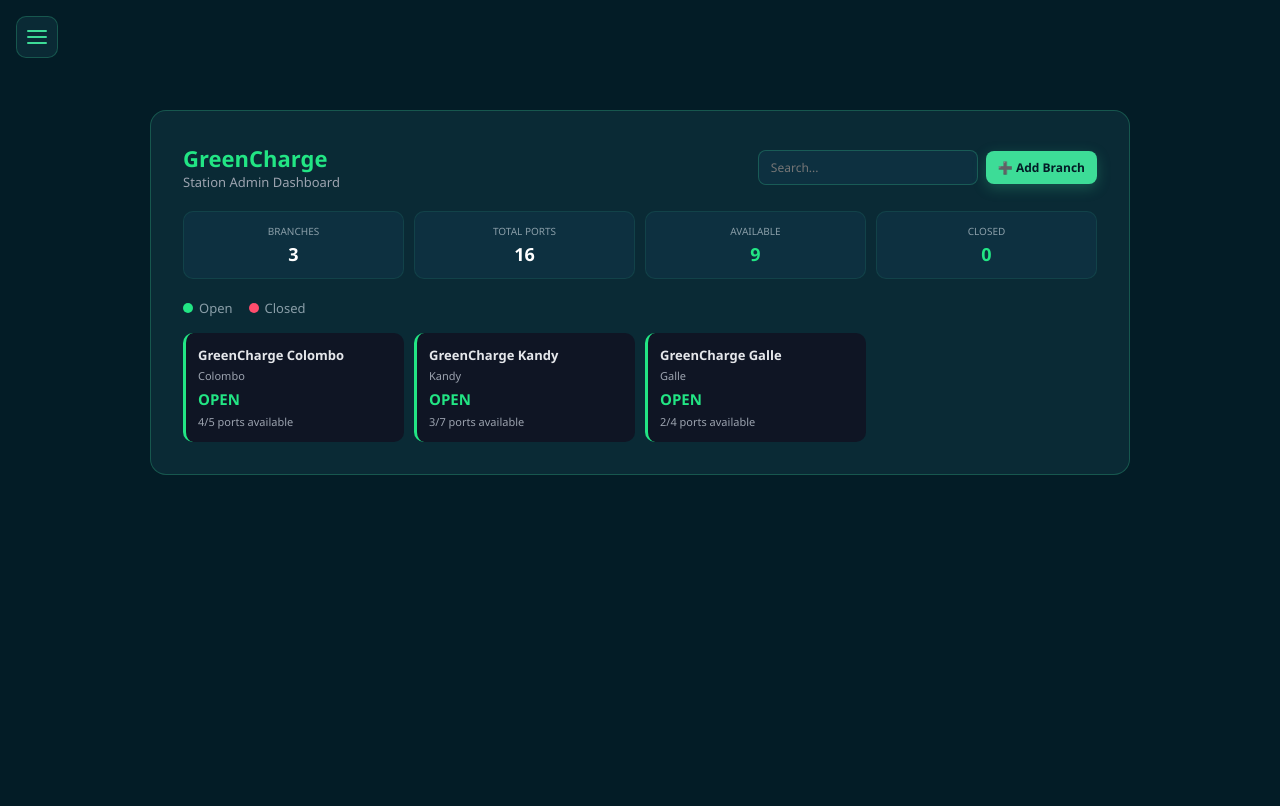
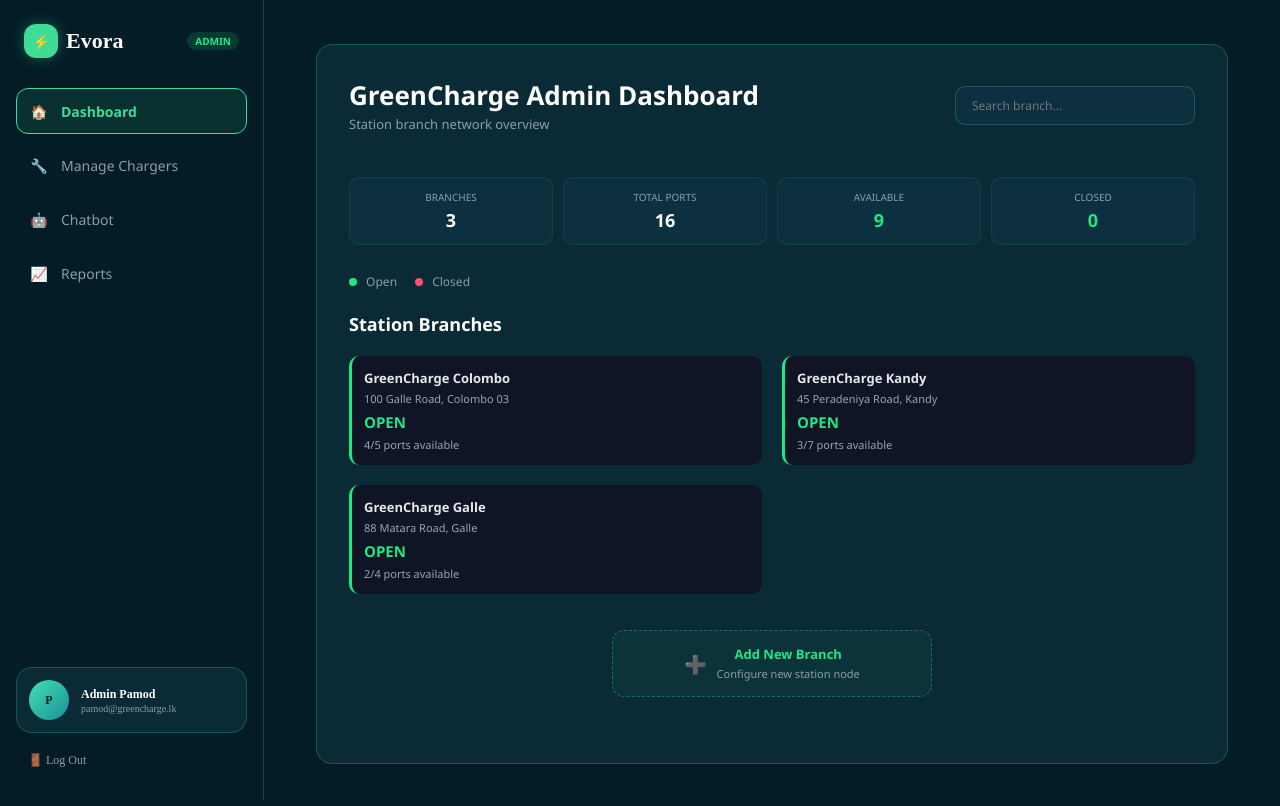
Before and after one commit to ChanukiSemini/EVORA, a React (Vite) app in the folder evora-frontend/: page /admin in a window 1280 px wide. Shown: the top 806 px of the page. Built offline with nearby package versions, Linux system fonts and the light colour scheme; a web font is replaced by a local one.

Commit message:
Add more admin changes

```diff
--- /dev/null
+++ b/evora-frontend/src/components/admin/AdminSidebar.jsx
@@ -0,0 +1,79 @@
+import { NavLink, useLocation, useNavigate } from 'react-router-dom'
+
+function AdminSidebar() {
+  const navigate = useNavigate()
+  const location = useLocation()
+
+  const isDashboardActive =
+    location.pathname === '/admin' || location.pathname.startsWith('/admin/charger')
+  const isManageActive =
+    location.pathname.startsWith('/admin/manage-infrastructure') ||
+    location.pathname.startsWith('/admin/register-hardware')
+
+  function handleLogout() {
+    alert('Logged out (this is a placeholder — no real auth is connected yet).')
+  }
+
+  const getLinkClass = (isActive) =>
+    `sidebar-nav-item ${isActive ? 'active' : ''}`
+
+  return (
+    <aside className="admin-sidebar-desktop">
+      <div className="sidebar-logo" onClick={() => navigate('/admin')} role="button" tabIndex={0}>
+        <span className="sidebar-logo-icon">⚡</span>
+        <span className="sidebar-logo-text">Evora</span>
+        <span className="admin-badge">ADMIN</span>
+      </div>
+
+      <nav className="sidebar-nav">
+        <NavLink
+          to="/admin"
+          end
+          className={() => getLinkClass(isDashboardActive)}
+        >
+          <span className="sidebar-nav-icon">🏠</span>
+          <span>Dashboard</span>
+        </NavLink>
+
+        <NavLink
+          to="/admin/manage-infrastructure"
+          className={() => getLinkClass(isManageActive)}
+        >
+          <span className="sidebar-nav-icon">🔧</span>
+          <span>Manage Chargers</span>
+        </NavLink>
+
+        <NavLink
+          to="/admin/chatbot"
+          className={({ isActive }) => getLinkClass(isActive)}
+        >
+          <span className="sidebar-nav-icon">🤖</span>
+          <span>Chatbot</span>
+        </NavLink>
+
+        <NavLink
+          to="/admin/reports"
+          className={({ isActive }) => getLinkClass(isActive)}
+        >
+          <span className="sidebar-nav-icon">📈</span>
+          <span>Reports</span>
+        </NavLink>
+      </nav>
+
+      <div className="sidebar-bottom">
+        <div className="sidebar-user-card">
+          <div className="sidebar-user-avatar">P</div>
+          <div className="sidebar-user-info">
+            <span className="sidebar-user-name">Admin Pamod</span>
+            <span className="sidebar-user-email">pamod@greencharge.lk</span>
+          </div>
+        </div>
+        <button className="sidebar-logout-btn" onClick={handleLogout}>
+          🚪 Log Out
+        </button>
+      </div>
+    </aside>
+  )
+}
+
+export default AdminSidebar
--- a/evora-frontend/src/components/admin/BranchModal.jsx
+++ b/evora-frontend/src/components/admin/BranchModal.jsx
@@ -9,7 +9,29 @@ function BranchModal({ onClose, branchToEdit = null }) {
   const [openHours, setOpenHours] = useState(branchToEdit ? branchToEdit.openHours || '24/7' : '24/7')
   const [address, setAddress] = useState(branchToEdit ? branchToEdit.address || '' : '')
   const [phone, setPhone] = useState(branchToEdit ? branchToEdit.phone || '' : '')
+
+  // State for chargers when creating a new branch
+  const [chargers, setChargers] = useState([
+    { id: 1, type: 'CCS2', power: '50', portCount: '2' },
+  ])
+  const [submittedCount, setSubmittedCount] = useState(0)
   const [submitted, setSubmitted] = useState(false)
+
+  function handleChargerChange(id, field, value) {
+    setChargers((prev) =>
+      prev.map((c) => (c.id === id ? { ...c, [field]: value } : c))
+    )
+  }
+
+  function handleAddCharger() {
+    const newId = chargers.length > 0 ? Math.max(...chargers.map((c) => c.id)) + 1 : 1
+    setChargers((prev) => [...prev, { id: newId, type: 'CCS2', power: '50', portCount: '2' }])
+  }
+
+  function handleRemoveCharger(id) {
+    if (chargers.length === 1) return
+    setChargers((prev) => prev.filter((c) => c.id !== id))
+  }
 
   function handleSubmit(e) {
     e.preventDefault()
@@ -23,21 +45,28 @@ function BranchModal({ onClose, branchToEdit = null }) {
         address: address.trim(),
         phone: phone.trim(),
       })
+      setSubmittedCount(0)
     } else {
+      const validChargers = chargers.filter(c => c.type && c.power && c.portCount)
+
       addBranch({
         name: name.trim(),
         openHours: openHours.trim(),
         address: address.trim(),
         phone: phone.trim(),
+        chargers: validChargers,
       })
+      setSubmittedCount(validChargers.length)
     }
 
     setSubmitted(true)
   }
 
+  const isWide = !isEditing
+
   return (
     <div className="modal-backdrop" onClick={onClose}>
-      <div className="modal-box" onClick={(e) => e.stopPropagation()}>
+      <div className={`modal-box ${isWide ? 'modal-box-wide' : ''}`} onClick={(e) => e.stopPropagation()}>
         {!submitted ? (
           <>
             <div className="modal-icon" style={{ backgroundColor: 'rgba(61, 220, 151, 0.15)', color: '#22e584' }}>
@@ -49,7 +78,7 @@ function BranchModal({ onClose, branchToEdit = null }) {
             <p className="modal-text" style={{ marginBottom: '16px' }}>
               {isEditing
                 ? 'Update operating details and location info for this branch.'
-                : 'Enter the branch details below to create a new station location.'}
+                : 'Enter branch info and add chargers for this location.'}
             </p>
 
             <form onSubmit={handleSubmit}>
@@ -88,12 +117,73 @@ function BranchModal({ onClose, branchToEdit = null }) {
               <label className="form-label">CONTACT PHONE</label>
               <input
                 className="search-input"
-                style={{ marginTop: '4px', marginBottom: '20px' }}
+                style={{ marginTop: '4px', marginBottom: '16px' }}
                 type="text"
                 placeholder="e.g. +94 31 222 3344"
                 value={phone}
                 onChange={(e) => setPhone(e.target.value)}
               />
+
+              {!isEditing && (
+                <div style={{ marginTop: '8px', marginBottom: '16px' }}>
+                  <label className="form-label" style={{ marginBottom: '8px', display: 'block' }}>
+                    CHARGERS
+                  </label>
+
+                  <div style={{ display: 'flex', flexDirection: 'column', gap: '10px' }}>
+                    {chargers.map((charger, index) => (
+                      <div key={charger.id} className="connector-form-row">
+                        <div className="connector-form-header">
+                          <span style={{ fontWeight: 'bold', color: '#22e584' }}>Charger {index + 1}</span>
+                          {chargers.length > 1 && (
+                            <button
+                              type="button"
+                              className="remove-connector-btn"
+                              onClick={() => handleRemoveCharger(charger.id)}
+                            >
+                              ✕ Remove
+                            </button>
+                          )}
+                        </div>
+
+                        <select
+                          className="search-input"
+                          value={charger.type}
+                          onChange={(e) => handleChargerChange(charger.id, 'type', e.target.value)}
+                        >
+                          <option value="">Select Connector Type</option>
+                          <option value="CCS2">CCS2</option>
+                          <option value="CHAdeMO">CHAdeMO</option>
+                          <option value="Type2">Type 2</option>
+                          <option value="Tesla NACS">Tesla NACS</option>
+                        </select>
+
+                        <div className="connector-form-grid">
+                          <input
+                            className="search-input"
+                            type="number"
+                            placeholder="Power (kW)"
+                            value={charger.power}
+                            onChange={(e) => handleChargerChange(charger.id, 'power', e.target.value)}
+                          />
+                          <input
+                            className="search-input"
+                            type="number"
+                            min="1"
+                            placeholder="No. of Ports"
+                            value={charger.portCount}
+                            onChange={(e) => handleChargerChange(charger.id, 'portCount', e.target.value)}
+                          />
+                        </div>
+                      </div>
+                    ))}
+
+                    <button type="button" className="add-connector-btn" onClick={handleAddCharger}>
+                      ➕ Add Another Charger
+                    </button>
+                  </div>
+                </div>
+              )}
 
               <div className="modal-btn-row">
                 <button type="button" className="modal-btn modal-btn-gray" onClick={onClose}>
@@ -113,7 +203,11 @@ function BranchModal({ onClose, branchToEdit = null }) {
             </h3>
             <p className="modal-text" style={{ marginBottom: '20px' }}>
               <strong>{name}</strong> branch has been {isEditing ? 'updated' : 'added to your network'}.
-              {!isEditing && ' You can now register hardware chargers to this branch from the Manage Infrastructure menu.'}
+              {!isEditing && (
+                submittedCount > 0
+                  ? ` Registered with ${submittedCount} charger${submittedCount > 1 ? 's' : ''}.`
+                  : ' You can register hardware chargers to this branch anytime from Manage Infrastructure.'
+              )}
             </p>
             <button className="modal-btn modal-btn-gray" style={{ width: '100%' }} onClick={onClose}>
               Done
--- a/evora-frontend/src/components/admin/HamburgerMenu.jsx
+++ b/evora-frontend/src/components/admin/HamburgerMenu.jsx
@@ -8,7 +8,8 @@ function HamburgerMenu() {
 
   const isDashboardActive =
     location.pathname === '/admin' || location.pathname.startsWith('/admin/charger')
-  const isManageActive = location.pathname.startsWith('/admin/manage-infrastructure') ||
+  const isManageActive =
+    location.pathname.startsWith('/admin/manage-infrastructure') ||
     location.pathname.startsWith('/admin/register-hardware')
 
   function handleNavigate(path) {
--- a/evora-frontend/src/pages/admin/AdminLayout.jsx
+++ b/evora-frontend/src/pages/admin/AdminLayout.jsx
@@ -1,19 +1,20 @@
 import { Outlet } from 'react-router-dom'
+import AdminSidebar from '../../components/admin/AdminSidebar'
 import HamburgerMenu from '../../components/admin/HamburgerMenu'
 import { CompanyProvider } from '../../context/admin/CompanyContext'
 import { ChatProvider } from '../../context/admin/ChatContext'
 import '../../styles/admin.css'
 
-
 function AdminLayout() {
   return (
     <CompanyProvider>
       <ChatProvider>
-        <div className="admin-shell-simple">
+        <div className="admin-app-shell">
+          <AdminSidebar />
           <HamburgerMenu />
-          <div className="admin-content-simple">
+          <main className="admin-main-content">
             <Outlet />
-          </div>
+          </main>
         </div>
       </ChatProvider>
     </CompanyProvider>
--- a/evora-frontend/src/pages/admin/Dashboard.jsx
+++ b/evora-frontend/src/pages/admin/Dashboard.jsx
@@ -4,7 +4,6 @@ import ChargerCard from '../../components/admin/ChargerCard'
 import BranchModal from '../../components/admin/BranchModal'
 import { useCompany } from '../../context/admin/CompanyContext'
 import { getBranchAvailability, isBranchOpen, getCompanyTotals } from '../../utils/admin/branchHelpers'
-
 
 function Dashboard() {
   const [searchTerm, setSearchTerm] = useState('')
@@ -21,41 +20,26 @@ function Dashboard() {
   return (
     <div className="dashboard-container page-wrapper">
       <div className="dashboard-card">
-        <div className="dashboard-top-row" style={{ display: 'flex', justifyContent: 'space-between', alignItems: 'center', flexWrap: 'wrap', gap: '12px' }}>
+        {/* Top Header Row */}
+        <div className="dashboard-top-row" style={{ display: 'flex', justifyContent: 'space-between', alignItems: 'center', flexWrap: 'wrap', gap: '16px', marginBottom: '24px' }}>
           <div>
-            <h2 style={{ color: '#22e584', fontSize: '22px' }}>{company.name}</h2>
-            <p style={{ color: '#9ca3af', fontSize: '13px' }}>Station Admin Dashboard</p>
+            <h2 style={{ color: '#ffffff', fontSize: '26px' }}>{company.name} Admin Dashboard</h2>
+            <p style={{ color: '#8A9EA8', fontSize: '13px', marginTop: '2px' }}>Station branch network overview</p>
           </div>
-          <div style={{ display: 'flex', gap: '8px', alignItems: 'center', flexWrap: 'wrap' }}>
+          <div>
             <input
               className="search-input-small"
               type="text"
-              placeholder="Search..."
+              placeholder="Search branch..."
               value={searchTerm}
               onChange={(e) => setSearchTerm(e.target.value)}
+              style={{ margin: 0, padding: '10px 16px', width: '240px', borderRadius: '10px', backgroundColor: 'var(--bg-elevated, #0d3040)', border: '1px solid var(--border-accent-low, rgba(61, 220, 151, 0.25))', color: '#ffffff' }}
             />
-            <button
-              className="action-btn-green"
-              style={{
-                padding: '8px 12px',
-                borderRadius: '8px',
-                fontSize: '12px',
-                whiteSpace: 'nowrap',
-                cursor: 'pointer',
-                marginBottom: 0,
-                display: 'inline-flex',
-                alignItems: 'center',
-                gap: '4px',
-                fontWeight: 'bold',
-              }}
-              onClick={() => setShowAddBranchModal(true)}
-            >
-              ➕ Add Branch
-            </button>
           </div>
         </div>
 
-        <div className="quick-summary-row">
+        {/* Top 4 KPI Metrics */}
+        <div className="quick-summary-row" style={{ marginBottom: '28px' }}>
           <div className="quick-summary-item">
             <span className="overview-label">BRANCHES</span>
             <strong>{totals.totalBranches}</strong>
@@ -76,14 +60,17 @@ function Dashboard() {
           </div>
         </div>
 
-        <div className="legend-cluster" style={{ justifyContent: 'space-between', alignItems: 'center', marginTop: '20px' }}>
-          <div style={{ display: 'flex', gap: '16px', alignItems: 'center' }}>
-            <span><span className="stat-dot" style={{ backgroundColor: '#22e584' }}></span> Open</span>
-            <span><span className="stat-dot" style={{ backgroundColor: '#ff4d6d' }}></span> Closed</span>
+        {/* Branch Section Header & Status Legend */}
+        <div style={{ marginBottom: '20px' }}>
+          <div style={{ display: 'flex', gap: '18px', alignItems: 'center', fontSize: '12px', color: '#8A9EA8', marginBottom: '22px' }}>
+            <span><span style={{ backgroundColor: '#22e584', display: 'inline-block', width: '8px', height: '8px', borderRadius: '50%', marginRight: '6px' }}></span> Open</span>
+            <span><span style={{ backgroundColor: '#ff4d6d', display: 'inline-block', width: '8px', height: '8px', borderRadius: '50%', marginRight: '6px' }}></span> Closed</span>
           </div>
+          <h3 style={{ color: '#ffffff', fontSize: '18px' }}>Station Branches</h3>
         </div>
 
-        <div className="charger-grid" style={{ marginTop: '16px' }}>
+        {/* Stations Grid */}
+        <div className="charger-grid" style={{ marginBottom: '20px' }}>
           {filteredBranches.map((branch) => {
             const open = isBranchOpen(branch)
             const { availablePorts, totalPorts } = getBranchAvailability(branch)
@@ -92,7 +79,7 @@ function Dashboard() {
               <div key={branch.id} onClick={() => navigate(`/admin/charger/${branch.id}`)} style={{ cursor: 'pointer' }}>
                 <ChargerCard
                   name={`${company.name} ${branch.name}`}
-                  location={branch.name}
+                  location={branch.address || branch.name}
                   status={open ? 'open' : 'closed'}
                   availablePlugs={availablePorts}
                   totalPlugs={totalPorts}
@@ -100,6 +87,34 @@ function Dashboard() {
               </div>
             )
           })}
+        </div>
+
+        {/* Centered Dashed Add New Branch Button */}
+        <div style={{ display: 'flex', justifyContent: 'center', marginTop: '16px' }}>
+          <div
+            onClick={() => setShowAddBranchModal(true)}
+            style={{
+              backgroundColor: 'rgba(61, 220, 151, 0.05)',
+              border: '1.5px dashed rgba(61, 220, 151, 0.35)',
+              borderRadius: '12px',
+              padding: '14px 24px',
+              display: 'flex',
+              alignItems: 'center',
+              justifyContent: 'center',
+              gap: '10px',
+              cursor: 'pointer',
+              maxWidth: '320px',
+              width: '100%',
+              textAlign: 'center',
+              transition: 'border-color 0.2s, background-color 0.2s',
+            }}
+          >
+            <span style={{ fontSize: '18px' }}>➕</span>
+            <div>
+              <strong style={{ fontSize: '13px', color: '#22e584', display: 'block' }}>Add New Branch</strong>
+              <span style={{ fontSize: '11px', color: '#8A9EA8' }}>Configure new station node</span>
+            </div>
+          </div>
         </div>
       </div>
 
--- a/evora-frontend/src/styles/admin.css
+++ b/evora-frontend/src/styles/admin.css
@@ -39,7 +39,19 @@ body {
    background-color: var(--bg-card, #0a2a35);
    border: 1px solid var(--border-accent-low, rgba(61, 220, 151, 0.25));
    border-radius: 16px;
-   padding: 20px;
+   padding: 24px;
+   width: 100%;
+   min-height: calc(100vh - 80px);
+   flex: 1;
+   display: flex;
+   flex-direction: column;
+   box-sizing: border-box;
+}
+
+@media (min-width: 768px) {
+   .dashboard-card {
+      padding: 32px;
+   }
 }
 
 .search-input {
@@ -385,6 +397,12 @@ select.search-input {
    padding: 24px;
    max-width: 340px;
    width: 100%;
+}
+
+.modal-box-wide {
+   max-width: 480px;
+   max-height: 88vh;
+   overflow-y: auto;
 }
 
 .modal-icon {
@@ -874,21 +892,24 @@ select.search-input {
 }
 
 .dashboard-container {
-   max-width: 1100px;
+   width: 100%;
+   max-width: 100%;
+   flex: 1;
+   display: flex;
+   flex-direction: column;
 }
 
 .charger-grid {
-   grid-template-columns: 1fr 1fr 1fr 1fr;
+   grid-template-columns: repeat(auto-fill, minmax(320px, 1fr));
+   gap: 20px;
 }
 
 .page-wrapper {
    min-height: auto;
-   padding-bottom: 40px;
-   padding-top: 20px;
-}
-
-.dashboard-card {
-   padding: 32px;
+   padding-bottom: 20px;
+   flex: 1;
+   display: flex;
+   flex-direction: column;
 }
 
 .action-card {
@@ -982,8 +1003,65 @@ select.search-input {
    margin-bottom: 10px;
 }
 
-.admin-shell-simple {
+.admin-app-shell {
+   display: flex;
    min-height: 100vh;
+   background-color: var(--bg-primary, #031C26);
+}
+
+.admin-main-content {
+   flex: 1;
+   min-width: 0;
+   padding: 24px 32px 32px;
+   display: flex;
+   flex-direction: column;
+}
+
+.admin-sidebar-desktop {
+   width: 264px;
+   flex-shrink: 0;
+   min-height: 100vh;
+   background-color: var(--bg-primary, #031C26);
+   border-right: 1px solid var(--border-accent-low, rgba(61, 220, 151, 0.25));
+   display: flex;
+   flex-direction: column;
+   padding: 24px 16px;
+   position: sticky;
+   top: 0;
+   align-self: flex-start;
+   height: 100vh;
+}
+
+.admin-badge {
+   font-size: 10px;
+   color: #22e584;
+   background-color: rgba(34, 229, 132, 0.15);
+   padding: 2px 8px;
+   border-radius: 12px;
+   font-weight: bold;
+   margin-left: auto;
+}
+
+/* Hide Hamburger button on desktop, show only on mobile */
+@media (min-width: 768px) {
+   .hamburger-btn {
+      display: none !important;
+   }
+}
+
+/* Hide desktop sidebar on mobile, show hamburger button */
+@media (max-width: 767px) {
+   .admin-sidebar-desktop {
+      display: none !important;
+   }
+
+   .admin-main-content {
+      padding: 70px 16px 30px;
+   }
+
+   .hamburger-btn {
+      display: flex;
+   }
 }
 
 .hamburger-btn {
@@ -996,7 +1074,6 @@ select.search-input {
    border-radius: 10px;
    width: 42px;
    height: 42px;
-   display: flex;
    flex-direction: column;
    align-items: center;
    justify-content: center;
```
Also changed, not shown: evora-frontend/src/context/admin/CompanyContext.jsx (+16 -1 lines).
